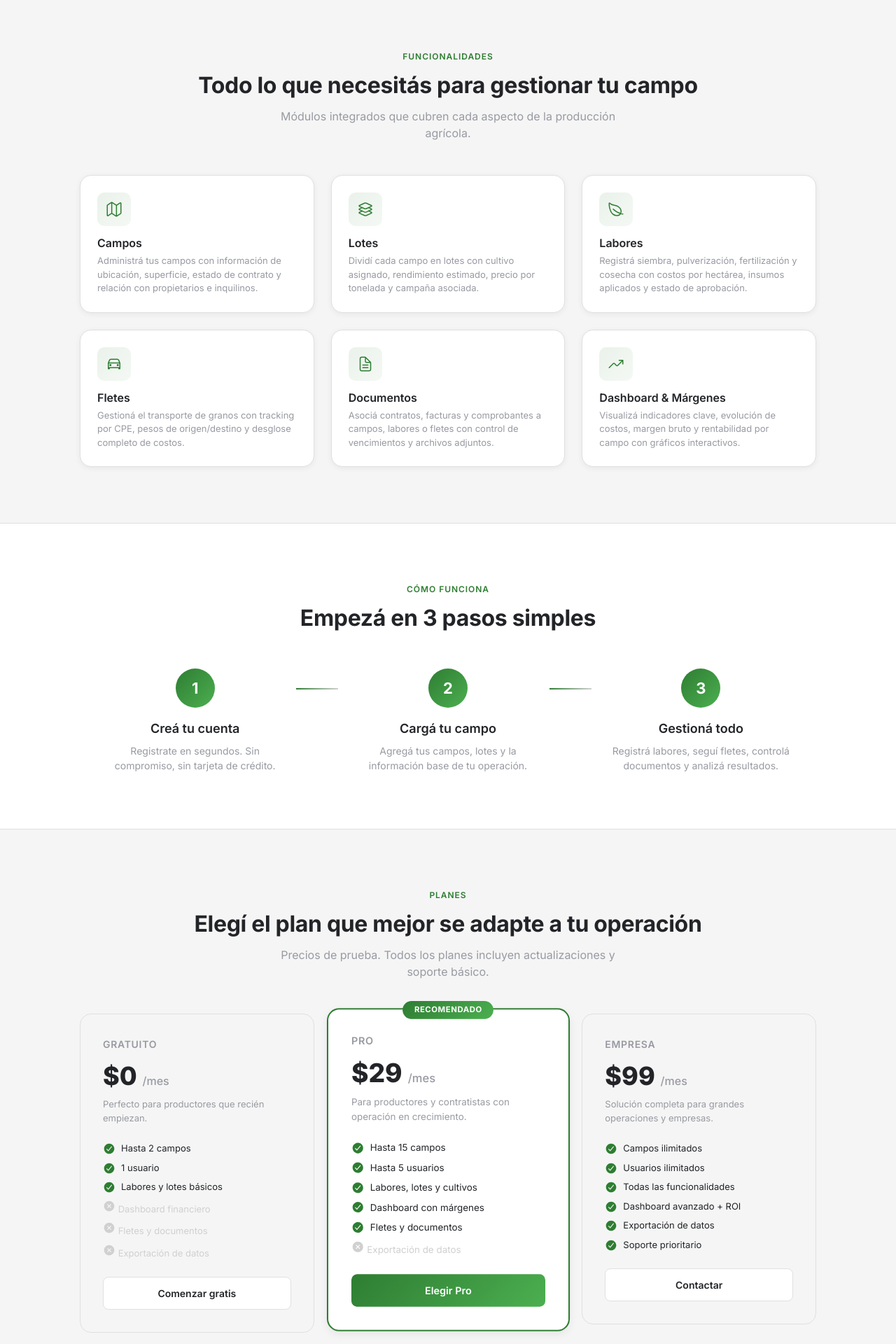
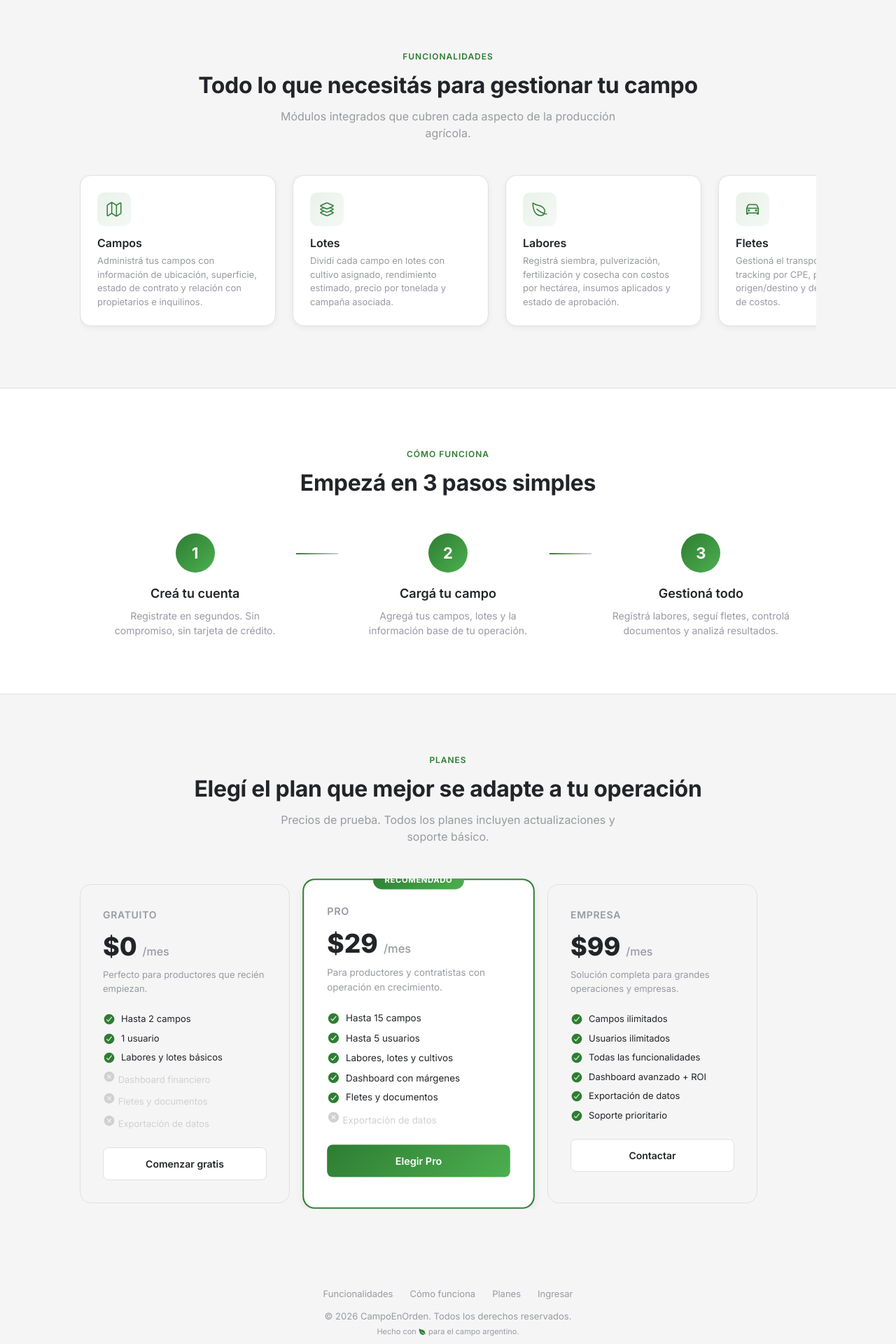
Before and after one commit to Cisc0Matic/CampoEnOrden, a Python web app: template backend/campoenorden_backend/core/templates/landing.html in a window 1280 px wide. Shown: the part 931-2851 px from the top of the page at 70% size. Run offline with Jinja, Linux system fonts and the light colour scheme; the template is opened without the code that fills it, so the values that code supplies are empty.

Commit message:
Convert features and plans sections to horizontal slider with scroll-snap

```diff
--- a/backend/campoenorden_backend/core/templates/landing.html
+++ b/backend/campoenorden_backend/core/templates/landing.html
@@ -316,20 +316,20 @@
     }
 
     .features-grid {
-      display: grid;
-      grid-template-columns: repeat(3, 1fr);
+      display: flex;
       gap: var(--ceo-space-xl);
+      overflow-x: auto;
+      scroll-snap-type: x mandatory;
+      -webkit-overflow-scrolling: touch;
+      scrollbar-width: none;
+      padding-bottom: var(--ceo-space-sm);
     }
 
-    @media (max-width: 768px) {
-      .features-grid { grid-template-columns: repeat(2, 1fr); }
-    }
-
-    @media (max-width: 480px) {
-      .features-grid { grid-template-columns: 1fr; }
-    }
+    .features-grid::-webkit-scrollbar { display: none; }
 
     .feature-card {
+      flex: 0 0 280px;
+      scroll-snap-align: start;
       background: var(--ceo-surface);
       border-radius: var(--ceo-radius-lg);
       padding: var(--ceo-space-xl);
@@ -434,17 +434,20 @@
     }
 
     .plans-grid {
-      display: grid;
-      grid-template-columns: repeat(3, 1fr);
+      display: flex;
       gap: var(--ceo-space-xl);
-      align-items: start;
+      overflow-x: auto;
+      scroll-snap-type: x mandatory;
+      -webkit-overflow-scrolling: touch;
+      scrollbar-width: none;
+      padding: var(--ceo-space-sm) 0;
     }
 
-    @media (max-width: 640px) {
-      .plans-grid { grid-template-columns: 1fr; }
-    }
+    .plans-grid::-webkit-scrollbar { display: none; }
 
     .plan-card {
+      flex: 0 0 300px;
+      scroll-snap-align: center;
       background: var(--ceo-bg);
       border-radius: var(--ceo-radius-lg);
       padding: var(--ceo-space-xxl);
@@ -456,6 +459,7 @@
     .plan-card:hover { transform: translateY(-4px); }
 
     .plan-card.featured {
+      flex: 0 0 320px;
       border-color: var(--ceo-primary);
       box-shadow: 0 0 0 1px var(--ceo-primary), var(--ceo-shadow-md);
       background: var(--ceo-surface);
```
